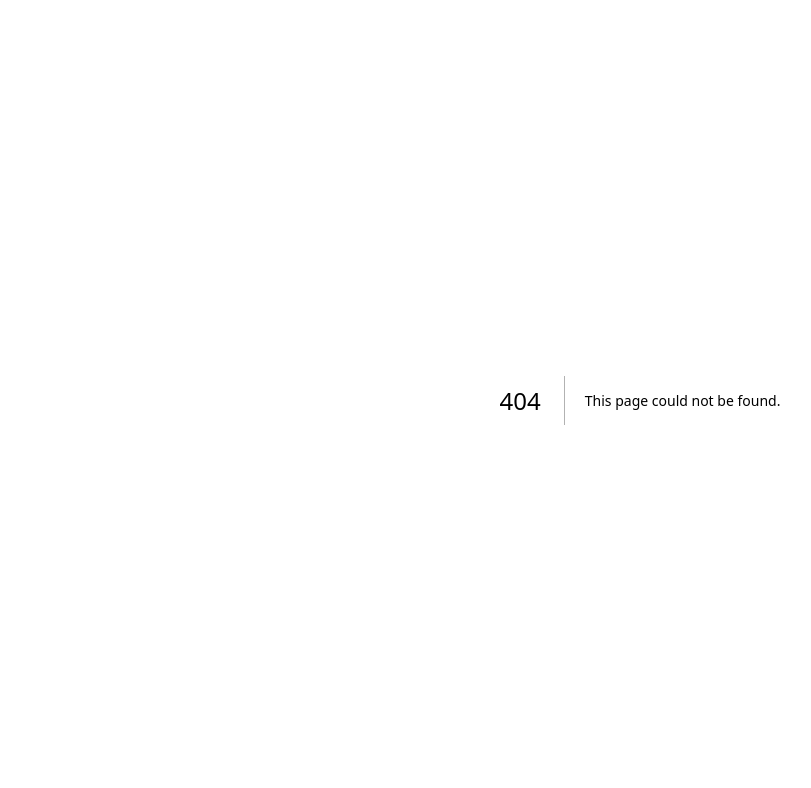
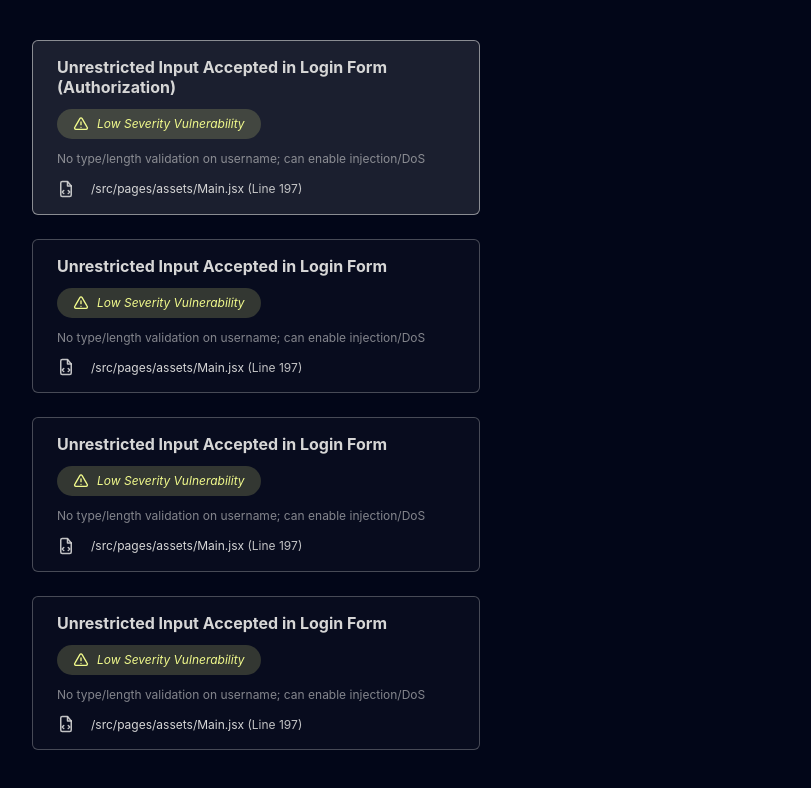
Before and after one commit to jkuo630/Trojan, a Next.js app in the folder frontend/: page /testing in a window 1280 px wide. Before the commit this address had no page. Shown: the top 788 px of the page, without its empty margins (0-811 px from the left). Built offline with nearby package versions, Linux system fonts and the light colour scheme.

Commit message:
vulnerability card

```diff
--- a/frontend/app/globals.css
+++ b/frontend/app/globals.css
@@ -1,36 +1,125 @@
 @import "tailwindcss";
 
+/* ---------------------------------------
+   Dark-only design tokens (colors + type)
+   --------------------------------------- */
 :root {
-  --background: #ffffff;
-  --foreground: #171717;
+  /* Base */
+  --background: #0e141a;
+  --foreground: #d6d6d6;
+
+  /* Brand / UI */
+  --blue: #669bcb;
+  --gray: #d6d6d6;
+
+  /* Severity */
+  --sev-low: #f1fa8c;
+  --sev-medium: #f1b24c;
+  --sev-high: #f14c4c;
+
+  /* RGB helpers (useful for opacity with Tailwind arbitrary values) */
+  --background-rgb: 14 20 26;
+  --foreground-rgb: 214 214 214;
+  --blue-rgb: 102 155 203;
+  --gray-rgb: 214 214 214;
+  --sev-low-rgb: 241 250 140;
+  --sev-medium-rgb: 241 178 76;
+  --sev-high-rgb: 241 76 76;
+
+  /* Type scale (Inter) */
+  --font-sans: Inter, system-ui, -apple-system, Segoe UI, Roboto, Helvetica, Arial, sans-serif;
+
+  --fs-1: 16px; /* Inter Bold */
+  --fs-2: 12px; /* Inter Bold */
+  --fs-3: 12px; /* Inter Regular */
+  --fs-4: 10px; /* Inter Regular */
+
+  --fw-regular: 400;
+  --fw-bold: 700;
 }
 
 @theme inline {
+  /* Keep your existing theme wiring */
   --color-background: var(--background);
   --color-foreground: var(--foreground);
   --font-sans: var(--font-geist-sans);
   --font-mono: var(--font-geist-mono);
-}
 
-@media (prefers-color-scheme: dark) {
-  :root {
-    --background: #0a0a0a;
-    --foreground: #ededed;
-  }
+  /* Optional: expose token colors to theme vars */
+  --color-blue: var(--blue);
+  --color-gray: var(--gray);
+  --color-sev-low: var(--sev-low);
+  --color-sev-medium: var(--sev-medium);
+  --color-sev-high: var(--sev-high);
 }
 
 body {
   background: var(--background);
   color: var(--foreground);
-  font-family: Arial, Helvetica, sans-serif;
+  font-family: var(--font-sans);
+}
+
+/* ---------------------------------------
+   Semantic classes for standardized text
+   --------------------------------------- */
+@layer components {
+  /* Typography presets */
+  .text-1 {
+    font-size: var(--fs-1);
+    font-weight: var(--fw-bold);
+    font-family: var(--font-sans);
+  }
+
+  .text-2 {
+    font-size: var(--fs-2);
+    font-weight: var(--fw-bold);
+    font-family: var(--font-sans);
+  }
+
+  .text-3 {
+    font-size: var(--fs-3);
+    font-weight: var(--fw-regular);
+    font-family: var(--font-sans);
+  }
+
+  .text-4 {
+    font-size: var(--fs-4);
+    font-weight: var(--fw-regular);
+    font-family: var(--font-sans);
+  }
+
+  /* Optional helpers */
+  .text-blue {
+    color: var(--blue);
+  }
+
+  .text-gray {
+    color: var(--gray);
+  }
+
+  /* Severity pill helpers (use with rounded-full px-3 py-1 italic etc.) */
+  .pill-low {
+    background: color-mix(in srgb, var(--sev-low) 20%, transparent);
+    color: var(--sev-low);
+  }
+
+  .pill-medium {
+    background: color-mix(in srgb, var(--sev-medium) 20%, transparent);
+    color: var(--sev-medium);
+  }
+
+  .pill-high {
+    background: color-mix(in srgb, var(--sev-high) 20%, transparent);
+    color: var(--sev-high);
+  }
 }
 
 /* Hide scrollbars utility class */
 .scrollbar-hide {
-  -ms-overflow-style: none;  /* IE and Edge */
-  scrollbar-width: none;  /* Firefox */
+  -ms-overflow-style: none; /* IE and Edge */
+  scrollbar-width: none; /* Firefox */
 }
 
 .scrollbar-hide::-webkit-scrollbar {
-  display: none;  /* Chrome, Safari and Opera */
+  display: none; /* Chrome, Safari and Opera */
 }
--- /dev/null
+++ b/frontend/app/testing/MockFindings.tsx
@@ -0,0 +1,37 @@
+// src/app/testing/mockFindings.ts
+
+import type { VulnerabilityCardData } from "../../components/Vulnerability";
+
+
+// Mocked backend-style findings based on your screenshot
+export const mockFindings: VulnerabilityCardData[] = [
+  {
+    title: "Unrestricted Input Accepted in Login Form",
+    category: "Authorization",
+    severity: "low",
+    message: "No type/length validation on username; can enable injection/DoS",
+    filePath: "/src/pages/assets/Main.jsx",
+    line: 197,
+  },
+  {
+    title: "Unrestricted Input Accepted in Login Form",
+    severity: "low",
+    message: "No type/length validation on username; can enable injection/DoS",
+    filePath: "/src/pages/assets/Main.jsx",
+    line: 197,
+  },
+  {
+    title: "Unrestricted Input Accepted in Login Form",
+    severity: "low",
+    message: "No type/length validation on username; can enable injection/DoS",
+    filePath: "/src/pages/assets/Main.jsx",
+    line: 197,
+  },
+  {
+    title: "Unrestricted Input Accepted in Login Form",
+    severity: "low",
+    message: "No type/length validation on username; can enable injection/DoS",
+    filePath: "/src/pages/assets/Main.jsx",
+    line: 197,
+  },
+];
--- /dev/null
+++ b/frontend/app/testing/page.tsx
@@ -0,0 +1,28 @@
+// src/app/testing/page.tsx
+"use client";
+
+import * as React from "react";
+import { VulnerabilityCard } from "../../components/Vulnerability";
+import { mockFindings } from "./MockFindings";
+
+export default function TestingPage() {
+  const [selectedIndex, setSelectedIndex] = React.useState(0);
+
+  return (
+    <main className="min-h-screen bg-slate-950 px-8 py-10">
+      <div className="max-w-md space-y-6">
+        {/* This wrapper just helps it resemble your screenshot */}
+        <div className="space-y-6">
+          {mockFindings.map((f, i) => (
+            <VulnerabilityCard
+              key={i}
+              data={f}
+              selected={i === selectedIndex}
+              onClick={() => setSelectedIndex(i)}
+            />
+          ))}
+        </div>
+      </div>
+    </main>
+  );
+}
--- /dev/null
+++ b/frontend/components/Vulnerability.tsx
@@ -0,0 +1,155 @@
+"use client";
+
+import * as React from "react";
+
+export type Severity = "low" | "medium" | "high";
+
+export type VulnerabilityCardData = {
+  title: string;
+  category?: string;
+  message: string;
+  severity: Severity;
+  filePath: string;
+  line: number;
+};
+
+export type VulnerabilityCardProps = {
+  data: VulnerabilityCardData;
+  selected?: boolean;
+  onClick?: () => void;
+  className?: string;
+};
+
+function cx(...classes: Array<string | false | null | undefined>) {
+  return classes.filter(Boolean).join(" ");
+}
+
+function severityPillClasses(severity: Severity) {
+  switch (severity) {
+    case "low":
+      return "bg-[rgb(var(--sev-low-rgb)/0.18)] text-[var(--sev-low)]";
+    case "medium":
+      return "bg-[rgb(var(--sev-medium-rgb)/0.18)] text-[var(--sev-medium)]";
+    case "high":
+      return "bg-[rgb(var(--sev-high-rgb)/0.18)] text-[var(--sev-high)]";
+  }
+}
+
+function severityLabel(severity: Severity) {
+  switch (severity) {
+    case "low":
+      return "Low";
+    case "medium":
+      return "Medium";
+    case "high":
+      return "High";
+  }
+}
+
+function FileIcon() {
+  return (
+    <svg width="18" height="18" viewBox="0 0 24 24" fill="none" aria-hidden="true">
+      <path
+        d="M14 2H7a2 2 0 0 0-2 2v16a2 2 0 0 0 2 2h10a2 2 0 0 0 2-2V8l-5-6Z"
+        stroke="currentColor"
+        strokeWidth="2"
+        strokeLinejoin="round"
+      />
+      <path d="M14 2v6h6" stroke="currentColor" strokeWidth="2" strokeLinejoin="round" />
+      <path
+        d="M9 14l-2 2 2 2M15 14l2 2-2 2"
+        stroke="currentColor"
+        strokeWidth="2"
+        strokeLinecap="round"
+        strokeLinejoin="round"
+      />
+    </svg>
+  );
+}
+
+function CautionIcon() {
+  return (
+    <svg width="16" height="16" viewBox="0 0 24 24" fill="none" aria-hidden="true">
+      <path
+        d="M10.29 3.86 2.89 16.66A2 2 0 0 0 4.6 20h14.8a2 2 0 0 0 1.71-3.34l-7.4-12.8a2 2 0 0 0-3.42 0Z"
+        stroke="currentColor"
+        strokeWidth="2"
+        strokeLinejoin="round"
+      />
+      <path d="M12 9v4" stroke="currentColor" strokeWidth="2" strokeLinecap="round" />
+      <path d="M12 17h.01" stroke="currentColor" strokeWidth="2" strokeLinecap="round" />
+    </svg>
+  );
+}
+
+export function VulnerabilityCard({
+  data,
+  selected = false,
+  onClick,
+  className,
+}: VulnerabilityCardProps) {
+  return (
+    <button
+      type="button"
+      onClick={onClick}
+      aria-pressed={selected}
+      className={cx(
+        // Less rounded corners + tighter feel
+        "w-full text-left border rounded-md transition",
+        "px-6 py-4",
+        "focus:outline-none focus-visible:ring-2 focus-visible:ring-[rgb(var(--blue-rgb)/0.50)]",
+
+        // Selected background noticeably different (matches your 2nd screenshot)
+        selected
+          ? "border-[rgb(var(--foreground-rgb)/0.60)] bg-[rgb(var(--foreground-rgb)/0.12)]"
+          : "border-[rgb(var(--foreground-rgb)/0.30)] bg-[rgb(var(--foreground-rgb)/0.03)] hover:bg-[rgb(var(--foreground-rgb)/0.05)] hover:border-[rgb(var(--foreground-rgb)/0.45)]",
+
+        className
+      )}
+    >
+      {/* less space between blocks */}
+      <div className="space-y-3">
+        {/* Title */}
+        <div className="leading-tight">
+          <div className="text-1 text-[var(--gray)]">
+            {data.title}
+            {data.category ? <span>{" "}({data.category})</span> : null}
+          </div>
+        </div>
+
+        {/* Severity pill — thinner */}
+        <div>
+          <span
+            className={cx(
+              "inline-flex items-center gap-2 rounded-full",
+              "px-4 py-1.5",            // thinner pill
+              "text-3 italic",          // keep your standardized size
+              severityPillClasses(data.severity)
+            )}
+          >
+            <span className="text-current">
+              <CautionIcon />
+            </span>
+            {severityLabel(data.severity)} Severity Vulnerability
+          </span>
+        </div>
+
+        {/* Message — less line spacing */}
+        <p className="text-3 leading-snug text-[rgb(var(--gray-rgb)/0.60)]">
+          {data.message}
+        </p>
+
+        {/* Location — icon has no border */}
+        <div className="flex items-center gap-4 text-3 text-[var(--gray)]">
+          <span className="inline-flex items-center justify-center text-[rgb(var(--gray-rgb)/0.90)]">
+            <FileIcon />
+          </span>
+          <span className="truncate leading-tight">
+            {data.filePath}{" "}
+            <span className="text-[rgb(var(--gray-rgb)/0.90)]">(Line {data.line})</span>
+          </span>
+        </div>
+      </div>
+    </button>
+  );
+}
```
